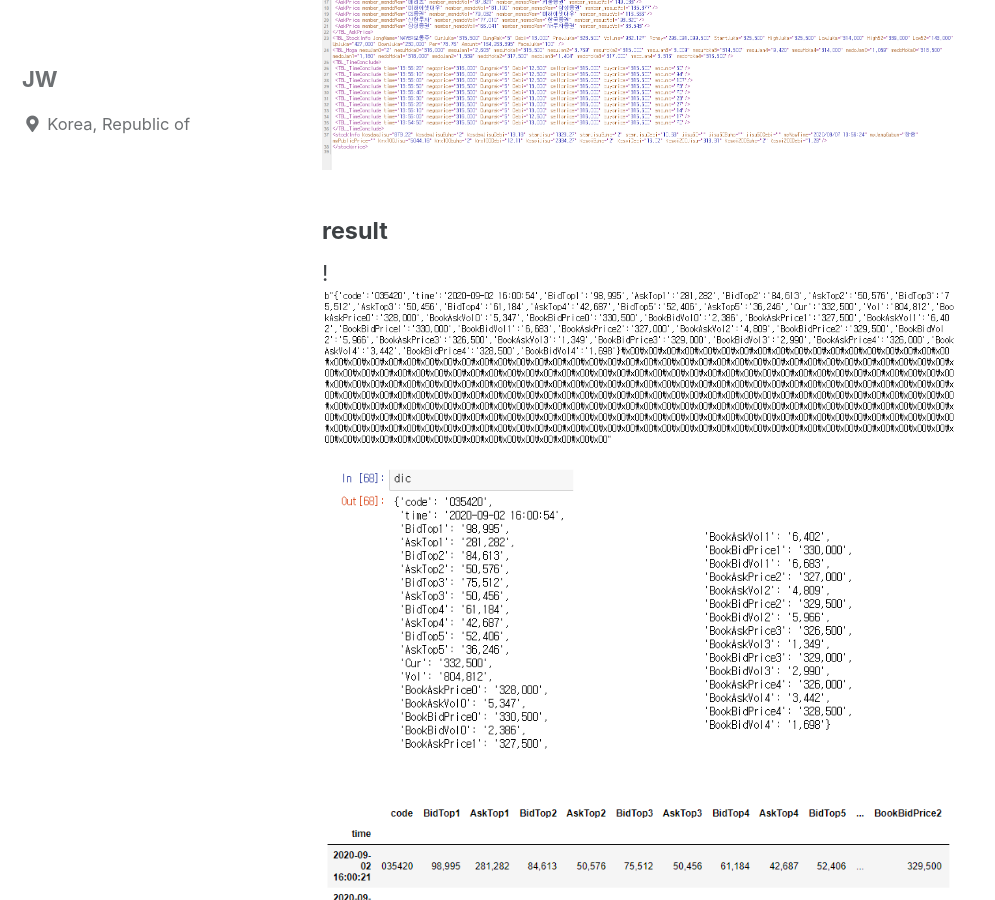
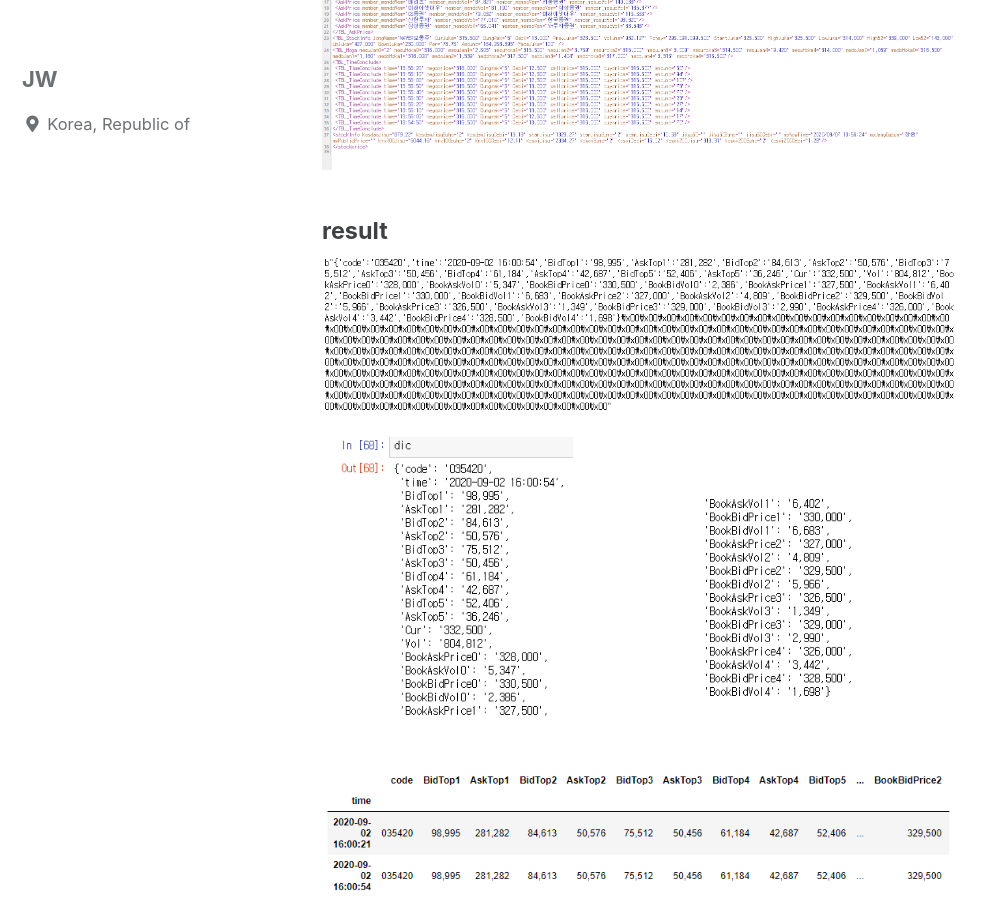
Before and after one commit to jwengr/jwenger.github.io, a Jekyll site: the page built from _posts/2020-09-07-attempt-to-individual-hft-in-krx-3.md, in a window 1280 px wide and 900 px high, scrolled down 507 px. Shown: the whole window, without its empty margins (0-995 px from the left). Built offline with Jekyll 4.4.1, drawn with Linux system fonts in a browser that asks for light colours; cached includes are drawn as plain includes.

Commit message:
Update 2020-09-07-attempt-to-individual-hft-in-krx-3.md

```diff
--- a/_posts/2020-09-07-attempt-to-individual-hft-in-krx-3.md
+++ b/_posts/2020-09-07-attempt-to-individual-hft-in-krx-3.md
@@ -6,7 +6,7 @@ published: true
 ![xmlexample](/assets/img/xmlexample.png)
 
 #### result
-!![shmbytes](/assets/img/shmbytes.png)
+![shmbytes](/assets/img/shmbytes.png)
 ![result](/assets/img/result.png)
 
 ### Full Code
```
